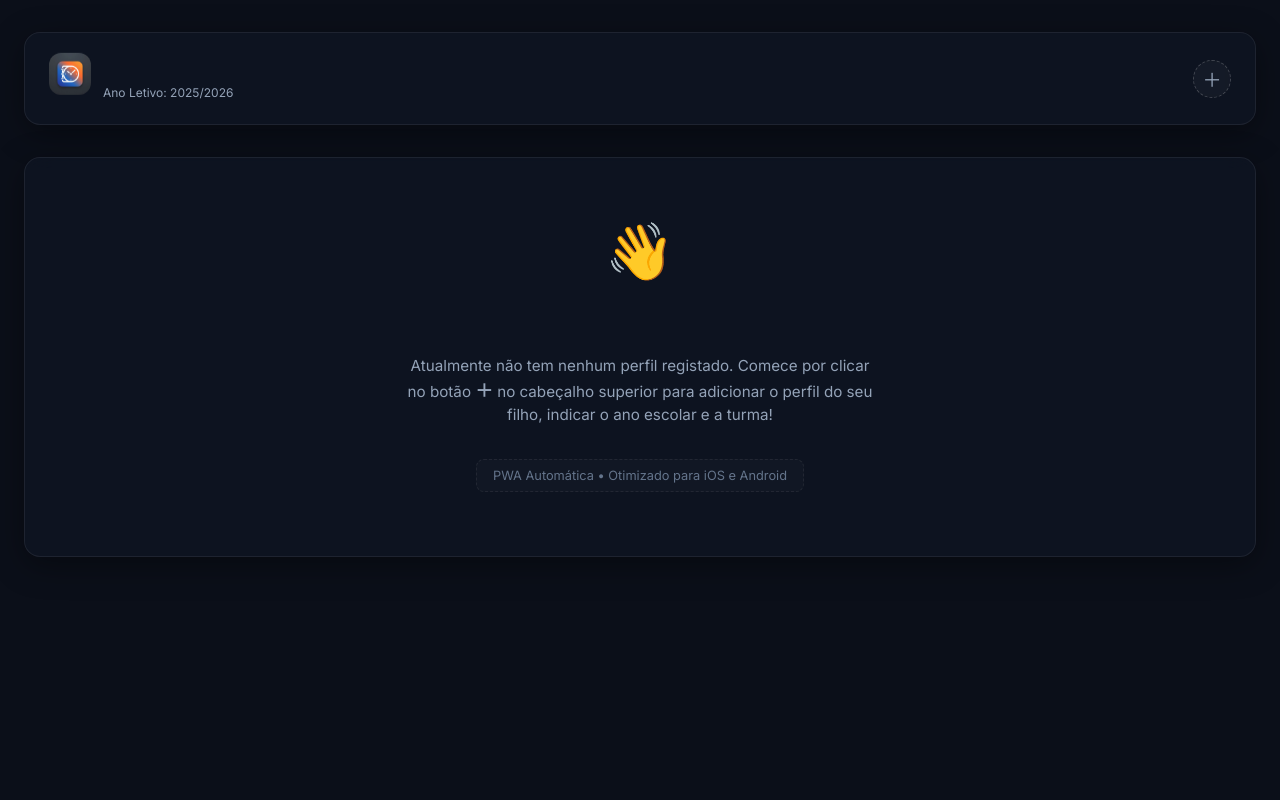
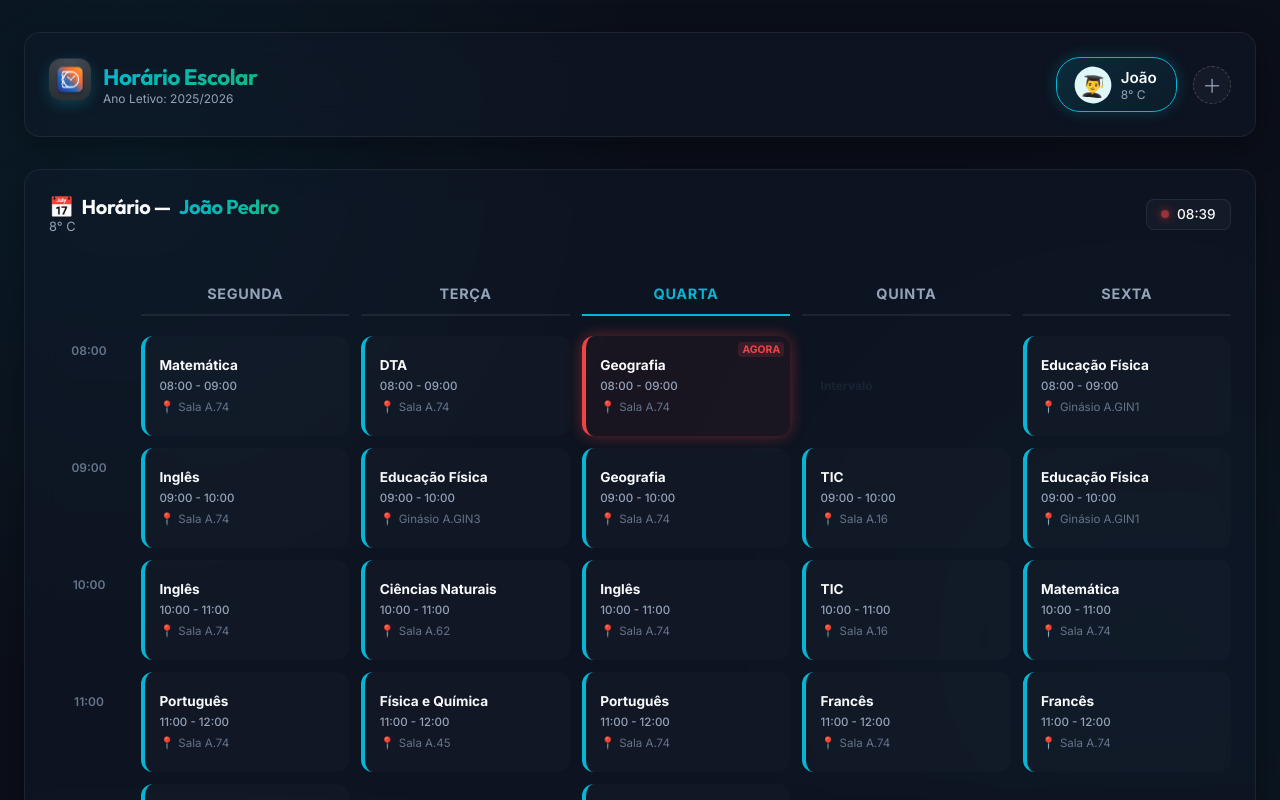
Before and after one commit to managerworship-hue/schoolsync, a React (Vite) app: page / in a window 1280 px wide. Shown: the top 800 px of the page. Built offline with nearby package versions, Linux system fonts and the light colour scheme.

Commit message:
data: carregar horario real do Joao Pedro 8° C

```diff
--- a/public/sw.js
+++ b/public/sw.js
@@ -1,4 +1,4 @@
-const CACHE_NAME = "schoolsync-cache-v5";
+const CACHE_NAME = "schoolsync-cache-v6";
 const PRECACHE_ASSETS = [
   "/",
   "/index.html",
--- a/src/components/ScheduleGrid.jsx
+++ b/src/components/ScheduleGrid.jsx
@@ -70,15 +70,23 @@ export default function ScheduleGrid({ activeChild, onSelectClass }) {
     }
   };
 
-  // Slots de tempos padrão da escola
-  const allTimeSlots = [
-    "08:30 - 09:20",
-    "09:25 - 10:15",
-    "10:30 - 11:20",
-    "11:25 - 12:15",
-    "13:30 - 14:20",
-    "14:25 - 15:15"
-  ];
+  // Slots de tempos extraídos de forma dinâmica a partir do horário ativo
+  const allTimeSlots = React.useMemo(() => {
+    if (!activeChild || !activeChild.schedule) return [];
+    const slots = new Set();
+    Object.values(activeChild.schedule).forEach((dayClasses) => {
+      dayClasses.forEach((classItem) => {
+        slots.add(classItem.time);
+      });
+    });
+
+    // Ordenar os slots horários por hora de início
+    return Array.from(slots).sort((a, b) => {
+      const timeA = a.split(" - ")[0];
+      const timeB = b.split(" - ")[0];
+      return timeA.localeCompare(timeB);
+    });
+  }, [activeChild]);
 
   if (activeChild.id === "default") {
     return (
--- a/src/data/schoolData.js
+++ b/src/data/schoolData.js
@@ -1,2 +1,53 @@
-// Ficheiro de dados iniciais limpo. Pronto para receber os dados reais do utilizador.
-export const INITIAL_CHILDREN = [];
+export const INITIAL_CHILDREN = [
+  {
+    id: "joao-pedro",
+    name: "João Pedro",
+    grade: "8° C",
+    avatar: "👨‍🎓",
+    theme: "lucas",
+    schedule: {
+      // 1 = Segunda, 2 = Terça, 3 = Quarta, 4 = Quinta, 5 = Sexta
+      1: [
+        { id: "jp-mat-1", subject: "Matemática", time: "08:00 - 09:00", room: "Sala A.74", teacher: "Prof. Carlos Neves", email: "carlos.neves@escola.pt" },
+        { id: "jp-ing-1", subject: "Inglês", time: "09:00 - 10:00", room: "Sala A.74", teacher: "Prof.ª Maria Graça Rocha", email: "maria.rocha@escola.pt" },
+        { id: "jp-ing-2", subject: "Inglês", time: "10:00 - 11:00", room: "Sala A.74", teacher: "Prof.ª Maria Graça Rocha", email: "maria.rocha@escola.pt" },
+        { id: "jp-por-1", subject: "Português", time: "11:00 - 12:00", room: "Sala A.74", teacher: "Prof.ª Fernanda Barbosa", email: "fernanda.barbosa@escola.pt" },
+        { id: "jp-por-2", subject: "Português", time: "12:00 - 13:00", room: "Sala A.74", teacher: "Prof.ª Fernanda Barbosa", email: "fernanda.barbosa@escola.pt" }
+      ],
+      2: [
+        { id: "jp-dta-1", subject: "DTA", time: "08:00 - 09:00", room: "Sala A.74", teacher: "Prof.ª Ana Castro", email: "ana.castro@escola.pt" },
+        { id: "jp-ef-1", subject: "Educação Física", time: "09:00 - 10:00", room: "Ginásio A.GIN3", teacher: "Prof. Ricardo Santos", email: "ricardo.santos@escola.pt" },
+        { id: "jp-cn-1", subject: "Ciências Naturais", time: "10:00 - 11:00", room: "Sala A.62", teacher: "Prof.ª Isabel Abreu", email: "isabel.abreu@escola.pt" },
+        { id: "jp-fq-1", subject: "Física e Química", time: "11:00 - 12:00", room: "Sala A.45", teacher: "Prof.ª Rosa Pais", email: "rosa.pais@escola.pt" },
+        { id: "jp-mat-2", subject: "Matemática", time: "13:30 - 14:30", room: "Sala A.74", teacher: "Prof. Carlos Neves", email: "carlos.neves@escola.pt" },
+        { id: "jp-mat-3", subject: "Matemática", time: "14:30 - 15:30", room: "Sala A.74", teacher: "Prof. Carlos Neves", email: "carlos.neves@escola.pt" }
+      ],
+      3: [
+        { id: "jp-geo-1", subject: "Geografia", time: "08:00 - 09:00", room: "Sala A.74", teacher: "Prof.ª Carla Silva", email: "carla.silva@escola.pt" },
+        { id: "jp-geo-2", subject: "Geografia", time: "09:00 - 10:00", room: "Sala A.74", teacher: "Prof.ª Carla Silva", email: "carla.silva@escola.pt" },
+        { id: "jp-ing-3", subject: "Inglês", time: "10:00 - 11:00", room: "Sala A.74", teacher: "Prof.ª Maria Graça Rocha", email: "maria.rocha@escola.pt" },
+        { id: "jp-por-3", subject: "Português", time: "11:00 - 12:00", room: "Sala A.74", teacher: "Prof.ª Fernanda Barbosa", email: "fernanda.barbosa@escola.pt" },
+        { id: "jp-por-4", subject: "Português", time: "12:00 - 13:00", room: "Sala A.74", teacher: "Prof.ª Fernanda Barbosa", email: "fernanda.barbosa@escola.pt" }
+      ],
+      4: [
+        { id: "jp-tic-1", subject: "TIC", time: "09:00 - 10:00", room: "Sala A.16", teacher: "Prof. Nelson Costa", email: "nelson.costa@escola.pt" },
+        { id: "jp-tic-2", subject: "TIC", time: "10:00 - 11:00", room: "Sala A.16", teacher: "Prof. Nelson Costa", email: "nelson.costa@escola.pt" },
+        { id: "jp-fra-1", subject: "Francês", time: "11:00 - 12:00", room: "Sala A.74", teacher: "Prof.ª Helena Fonseca", email: "helena.fonseca@escola.pt" },
+        { id: "jp-ev-1", subject: "Educação Visual", time: "13:30 - 14:30", room: "Sala A.21", teacher: "Prof. João Silva", email: "joao.silva@escola.pt" },
+        { id: "jp-ev-2", subject: "Educação Visual", time: "14:30 - 15:30", room: "Sala A.21", teacher: "Prof. João Silva", email: "joao.silva@escola.pt" },
+        { id: "jp-fq-2", subject: "Física e Química", time: "15:30 - 16:30", room: "Sala A.74", teacher: "Prof.ª Rosa Pais", email: "rosa.pais@escola.pt" },
+        { id: "jp-fq-3", subject: "Física e Química", time: "16:30 - 17:30", room: "Sala A.74", teacher: "Prof.ª Rosa Pais", email: "rosa.pais@escola.pt" }
+      ],
+      5: [
+        { id: "jp-ef-2", subject: "Educação Física", time: "08:00 - 09:00", room: "Ginásio A.GIN1", teacher: "Prof. Ricardo Santos", email: "ricardo.santos@escola.pt" },
+        { id: "jp-ef-3", subject: "Educação Física", time: "09:00 - 10:00", room: "Ginásio A.GIN1", teacher: "Prof. Ricardo Santos", email: "ricardo.santos@escola.pt" },
+        { id: "jp-mat-4", subject: "Matemática", time: "10:00 - 11:00", room: "Sala A.74", teacher: "Prof. Carlos Neves", email: "carlos.neves@escola.pt" },
+        { id: "jp-fra-2", subject: "Francês", time: "11:00 - 12:00", room: "Sala A.74", teacher: "Prof.ª Helena Fonseca", email: "helena.fonseca@escola.pt" },
+        { id: "jp-cn-2", subject: "Ciências Naturais", time: "13:30 - 14:30", room: "Sala A.74", teacher: "Prof.ª Isabel Abreu", email: "isabel.abreu@escola.pt" },
+        { id: "jp-cn-3", subject: "Ciências Naturais", time: "14:30 - 15:30", room: "Sala A.74", teacher: "Prof.ª Isabel Abreu", email: "isabel.abreu@escola.pt" },
+        { id: "jp-geo-3", subject: "Geografia", time: "15:30 - 16:30", room: "Sala A.74", teacher: "Prof.ª Carla Silva", email: "carla.silva@escola.pt" },
+        { id: "jp-geo-4", subject: "Geografia", time: "16:30 - 17:30", room: "Sala A.74", teacher: "Prof.ª Carla Silva", email: "carla.silva@escola.pt" }
+      ]
+    }
+  }
+];
```
